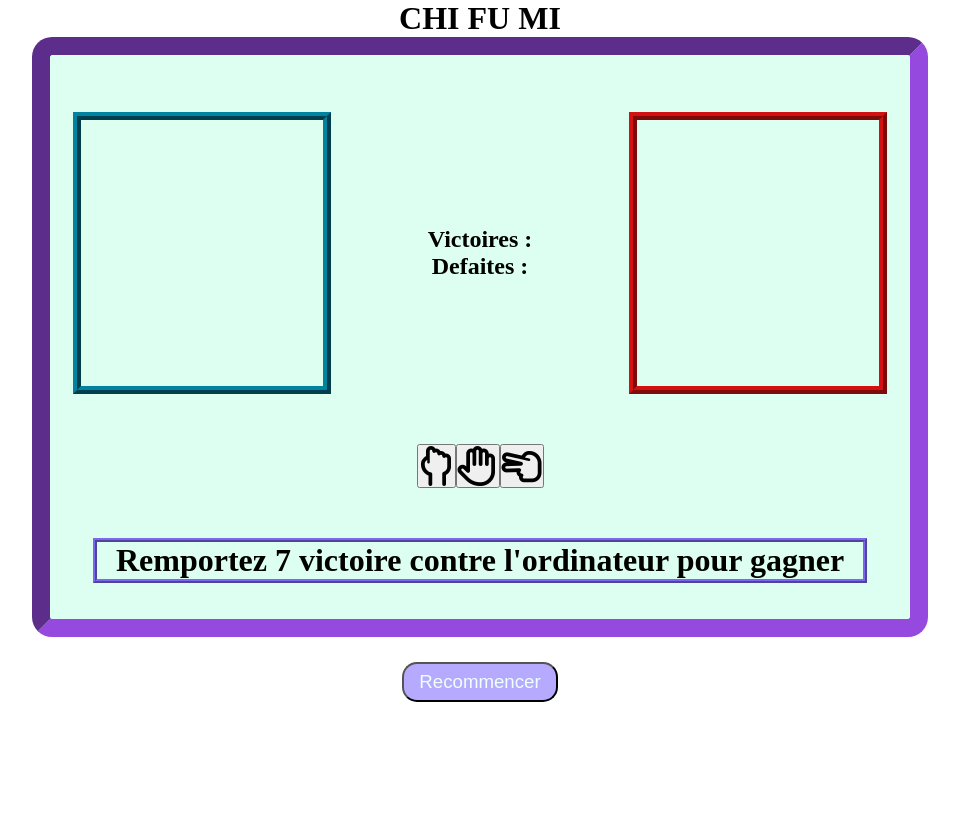
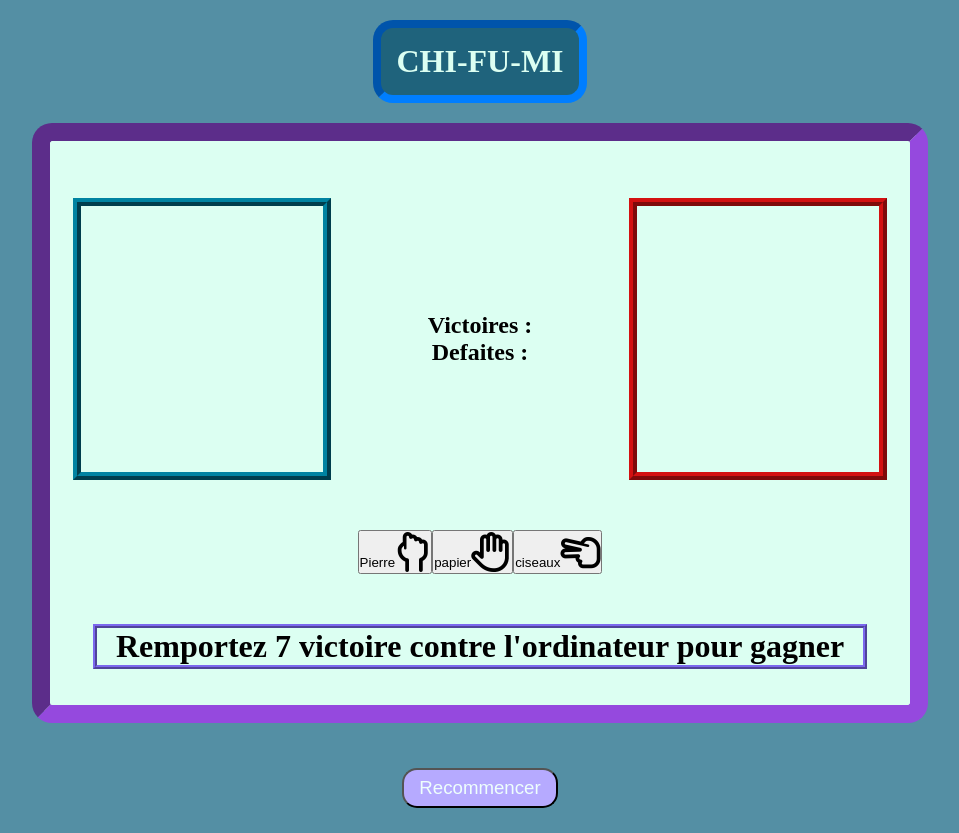
Before and after one commit to manucarenjot/chi-fu-mi, a plain HTML site: page index.html in a window 1280 px wide. Shown: the whole page, without its empty margins (160-1119 px from the left). Before the commit the page ends 800 px from the top, so only its background shows below. Drawn offline with Linux system fonts and the light colour scheme.

Commit message:
chi fu mi

```diff
--- a/index.html
+++ b/index.html
@@ -8,7 +8,9 @@
 
 </head>
 <body>
-<h1>CHI FU MI</h1>
+<div id="titre">
+    <h1>CHI-FU-MI</h1>
+</div>
 <div id="jeu">
 
     <div id="joueur1">
@@ -24,9 +26,9 @@
     </div>
 
     <div id="choice">
-        <button id="rock"><i id="icone2" class="far fa-hand-rock"></i></button>
-        <button id="papper"><i id="icone3" class="far fa-hand-paper"></i></button>
-        <button id="cissor"><i id="icone1" class="far fa-hand-scissors"></i></button>
+        <button id="rock">Pierre<i id="icone2" class="far fa-hand-rock"></i></button>
+        <button id="papper">papier<i id="icone3" class="far fa-hand-paper"></i></button>
+        <button id="cissor">ciseaux<i id="icone1" class="far fa-hand-scissors"></i></button>
     </div>
 
     <div id="win">
--- a/style.css
+++ b/style.css
@@ -10,8 +10,17 @@ body {
     display: flex;
     flex-direction: column;
     align-items: center;
+    background-color: #548fa4;
 
+}
 
+#titre {
+    border: inset 8px #007eff;
+    border-radius: 20px;
+    margin-top: 20px;
+    padding: 15px;
+    background-color: #1f637c;
+    color: #dcfff2;
 }
 
 #jeu {
@@ -26,6 +35,7 @@ body {
     justify-content: center;
     align-items: center;
     align-content: center;
+    margin: 20px;
 }
 
 #choice {
@@ -41,27 +51,19 @@ body {
 
 }
 
-#icone1:hover {
-    cursor: pointer;
-    color: #00d0ff;
-}
 
 #icone2 {
     font-size: 3em;
 
 }
 
-#icone2:hover {
-    cursor: pointer;
-    color: #00d0ff;
-}
 
 #icone3 {
     font-size: 3em;
 
 }
 
-#icone3:hover {
+button:hover {
     cursor: pointer;
     color: #00d0ff;
 }
```
